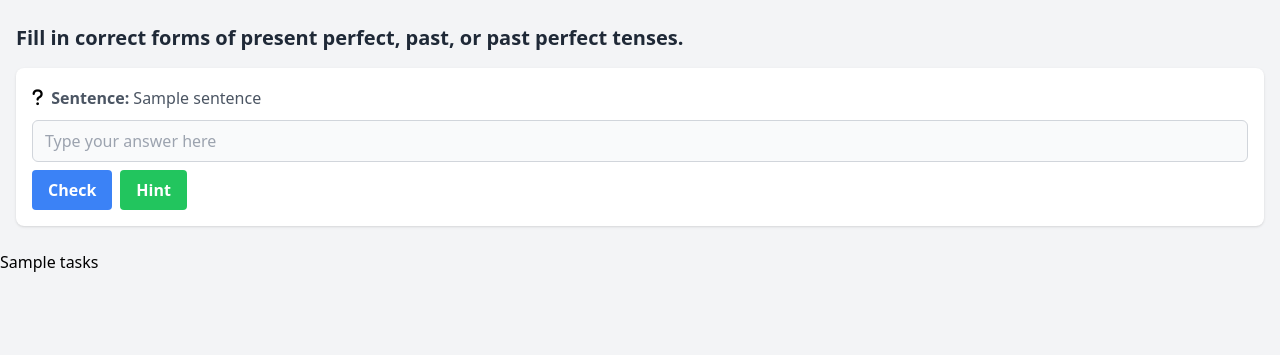
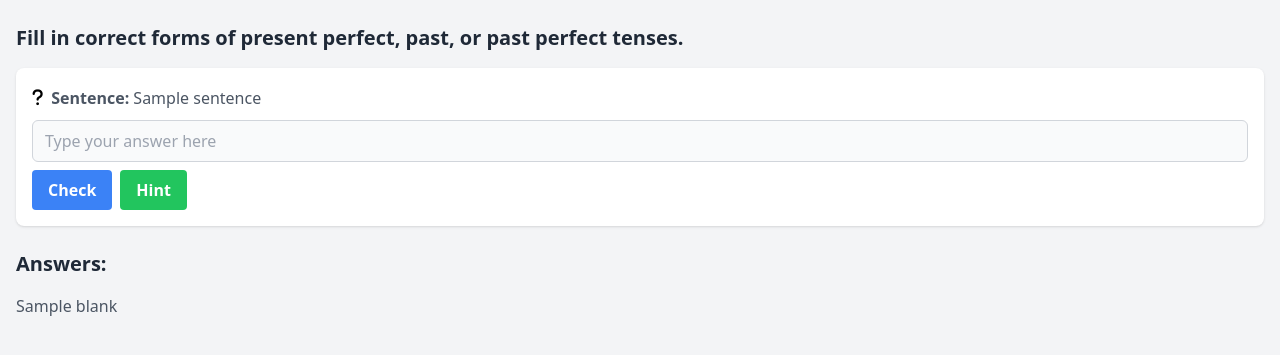
Before and after one commit to mrmidi/groq-english-train, a Flask app: template templates/verb_tense.html in a window 1280 px wide. Shown: the top 355 px of the page. Run offline with Flask 3, Linux system fonts and the light colour scheme; the template is opened without the code that fills it: most values are stand-ins (such as "Sample title", 1, 10 or a date in 2020); some libraries are stand-ins or nearby versions.

Commit message:
minor fixes

```diff
--- a/templates/verb_tense.html
+++ b/templates/verb_tense.html
@@ -36,7 +36,14 @@
 
 
     <!--print jinja variables: -->
-    <p>{{ tasks }}</p>
+    <div class="container mx-auto px-4">
+    <h1 class="text-xl font-bold text-gray-800 mt-6 mb-4">Answers:</h1>
+    {% for task in tasks %}
+        {% for blank in task.blanks %}
+            <p class="text-gray-600">{{ blank }}</p>
+        {% endfor %}
+    {% endfor %}
+    </div>
 
     <script>
 
@@ -45,8 +52,16 @@
             // delete all ' from the strings
             console.log('User answer:', userAnswer);
             console.log('Correct answer:', correctAnswer);
-            userAnswer = userAnswer.replace("&#39;", "");
-            correctAnswer = correctAnswer.replace("&#39;", "");
+            userAnswer = userAnswer.replace(/&#39;/g, "");
+            correctAnswer = correctAnswer.replace(/&#39;/g, "");
+            console.log('User answer:', userAnswer);
+            console.log('Correct answer:', correctAnswer);
+            // expant hadn't to had not
+            userAnswer = userAnswer.replace("hadnt", "had not");
+            correctAnswer = correctAnswer.replace("hadnt", "had not");
+            // expand haven't to have not
+            userAnswer = userAnswer.replace("havent", "have not");
+            correctAnswer = correctAnswer.replace("havent", "have not");
             // expand didn't to did not
             userAnswer = userAnswer.replace("didnt", "did not");
             correctAnswer = correctAnswer.replace("didnt", "did not");
```
Also changed, not shown: task_handler.py (+4 -6 lines).
